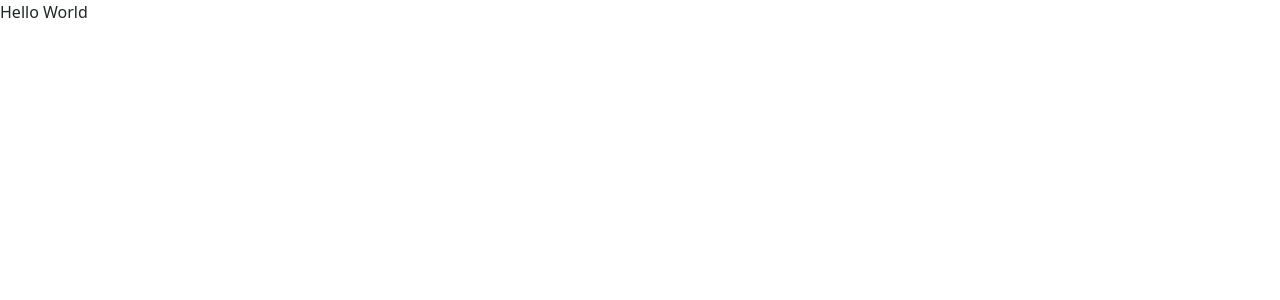
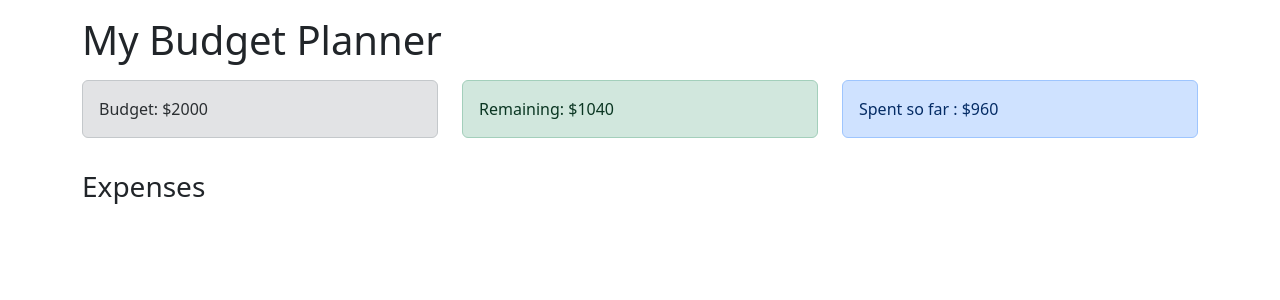
Before and after one commit to aaronEnyetu/budget_app, a React (Create React App) app: page / in a window 1280 px wide. Shown: the top 300 px of the page. Built offline with nearby package versions, Linux system fonts and the light colour scheme.

Commit message:
Created Budget, ExpenseTotal and Remaining components

```diff
--- a/src/App.js
+++ b/src/App.js
@@ -1,10 +1,30 @@
 import React from "react";
 import 'bootstrap/dist/css/bootstrap.min.css'
+import Budget from "./components/Budget";
+import Remaining from "./components/Remaining";
+import ExpenseTotal from "./components/ExpenseTotal";
 
 function App() {
   return (
-    <div className="App">
-     Hello World
+    <div className="container">
+      <h1 className="mt-3">
+        My Budget Planner
+      </h1>
+      <div className="row mt-3">
+        <div className="col-sm">
+          <Budget/>
+
+        </div>
+        <div className="col-sm">
+          <Remaining/>
+        </div>
+        <div className="col-sm">
+          <ExpenseTotal/>
+        </div>
+
+      </div>
+
+      <h3 className="mt-3">Expenses</h3>
     </div>
   );
 }
--- /dev/null
+++ b/src/components/Budget.js
@@ -0,0 +1,9 @@
+import React from 'react'
+
+const Budget = () => {
+  return (
+    <div className='alert alert-secondary'><span>Budget: $2000</span></div>
+  )
+}
+
+export default Budget
--- /dev/null
+++ b/src/components/ExpenseTotal.js
@@ -0,0 +1,13 @@
+import React from 'react'
+
+const ExpenseTotal = () => {
+  return (
+      <div className='alert alert-primary'>
+          <span>
+              Spent so far : $960
+          </span>
+    </div>
+  )
+}
+
+export default ExpenseTotal
--- /dev/null
+++ b/src/components/Remaining.js
@@ -0,0 +1,11 @@
+import React from 'react'
+
+const Remaining = () => {
+  return (
+      <div className='alert alert-success'>
+          <span>Remaining: $1040</span>
+    </div>
+  )
+}
+
+export default Remaining
```
